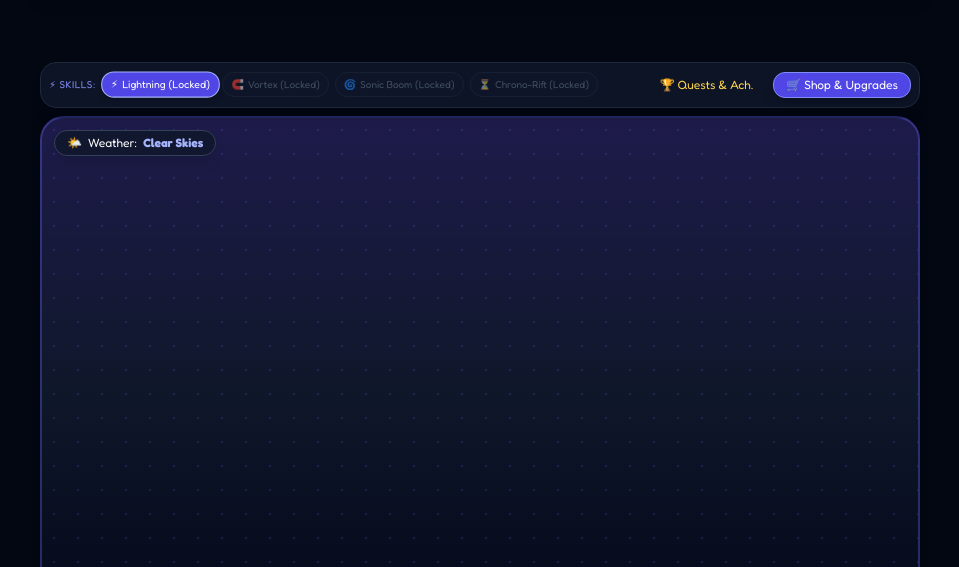
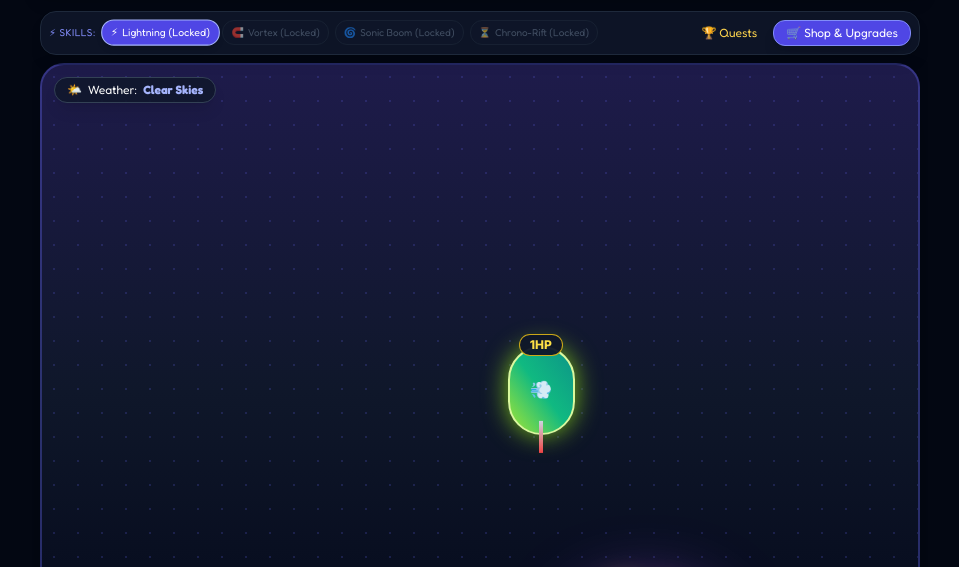
Before and after one commit to firetvvv03-master/balloonpoptest, a plain HTML site: page index.html in a window 1280 px wide. Shown: the part 70-637 px from the top of the page, without its empty margins (160-1119 px from the left). Drawn offline with nearby package versions, Linux system fonts and the light colour scheme.

Commit message:
Update index.html

```diff
--- a/index.html
+++ b/index.html
@@ -24,11 +24,14 @@
             display: flex;
             flex-direction: column;
             align-items: center;
-            justify-content: space-between;
+            justify-content: flex-start;
+            gap: 0.35rem;
             overflow: hidden;
             position: fixed;
             width: 100%;
             height: 100%;
+            padding: 0;
+            margin: 0;
         }
         .arcade-font {
             font-family: 'Fredoka', cursive;
@@ -272,7 +275,7 @@
 </head>
 <body>
 
-    <header class="w-full max-w-4xl bg-slate-900/90 backdrop-blur-md border-b border-slate-800 p-2.5 flex flex-wrap justify-between items-center shadow-lg z-10 rounded-b-2xl">
+    <header class="w-full max-w-4xl bg-slate-900/90 backdrop-blur-md border-b border-slate-800 p-2 sm:p-2.5 flex flex-wrap justify-between items-center shadow-lg z-10 rounded-b-2xl shrink-0">
         <div class="flex items-center gap-2">
             <div class="bg-indigo-600 p-1.5 rounded-xl shadow-inner border border-indigo-400">
                 <svg xmlns="http://www.w3.org/2000/svg" class="h-4 w-4 text-white" fill="none" viewBox="0 0 24 24" stroke="currentColor">
@@ -330,16 +333,16 @@
         </div>
     </header>
 
-    <main class="relative w-full max-w-4xl flex-grow flex flex-col items-center justify-center p-2 overflow-hidden">
+    <main class="relative w-full max-w-4xl flex-grow flex flex-col items-center justify-start p-1.5 sm:p-2 overflow-hidden gap-1.5 sm:gap-2">
 
         <!-- Skill Bar & Shop/Upgrade Button together -->
-        <div class="w-full bg-slate-900/90 backdrop-blur-md border border-slate-800 p-2 rounded-2xl mb-2 flex flex-wrap items-center justify-between gap-2 shadow-lg z-20">
+        <div class="w-full bg-slate-900/90 backdrop-blur-md border border-slate-800 p-1.5 sm:p-2 rounded-2xl flex flex-wrap items-center justify-between gap-2 shadow-lg z-20 shrink-0">
             <div class="flex items-center gap-2 flex-wrap flex-grow">
                 <span class="text-[10px] arcade-font text-indigo-400 uppercase tracking-wider">⚡ Skills:</span>
                 <div id="activeSkillBar" class="flex items-center gap-1.5 flex-wrap"></div>
             </div>
-            <button onclick="openAchievementsModal();" class="text-left px-3 py-1.5 text-xs hover:bg-slate-800 rounded-lg text-amber-300 arcade-font flex items-center gap-2 cursor-pointer">🏆 Quests & Ach.</button>
-            <div>
+            <div class="flex items-center gap-1.5 ml-auto">
+                <button onclick="openAchievementsModal();" class="text-left px-2.5 py-1 text-xs hover:bg-slate-800 rounded-lg text-amber-300 arcade-font flex items-center gap-1 cursor-pointer">🏆 Quests</button>
                 <button onclick="openShopModal()" class="flex items-center gap-1.5 bg-indigo-600 hover:bg-indigo-500 text-white arcade-font px-3 py-1 rounded-xl shadow-lg transition-all border border-indigo-400 active:scale-95 cursor-pointer text-xs">
                     🛒 Shop & Upgrades
                 </button>
@@ -347,7 +350,7 @@
         </div>
 
         <!-- Expanded Arena Height -->
-        <div id="gameArena" class="relative w-full h-[450px] sm:h-[550px] bg-gradient-to-b from-indigo-950 via-slate-900 to-slate-950 rounded-3xl border-2 border-indigo-500/30 shadow-2xl overflow-hidden flex flex-col items-center justify-center select-none transition-all duration-700">
+        <div id="gameArena" class="relative w-full flex-grow min-h-[350px] sm:min-h-[480px] bg-gradient-to-b from-indigo-950 via-slate-900 to-slate-950 rounded-3xl border-2 border-indigo-500/30 shadow-2xl overflow-hidden flex flex-col items-center justify-center select-none transition-all duration-700">
 
             <div class="absolute inset-0 pointer-events-none opacity-20 bg-[radial-gradient(#6366f1_1px,transparent_1px)] [background-size:24px_24px]"></div>
 
@@ -586,7 +589,6 @@
         let pendingAdAction = null;
         let activeMiniGameEvent = null;
 
-        // FIXED: Declare boss spawn level trackers to prevent ReferenceError
         let lastHydraSpawnLevel = 0;
         let lastSingularitySpawnLevel = 0;
         let lastNebulaSpawnLevel = 0;
@@ -1370,13 +1372,16 @@
             layer.appendChild(balloon);
 
             let speedMultiplier = (selectedType.speedMult || 1.0) * 0.85;
-            speedMultiplier *= currentWeather.speedMod;
+            // Prevent speedMod or Chrono Rift from making speedMultiplier 0 or negative
+            speedMultiplier *= Math.max(0.01, currentWeather.speedMod || 1.0);
 
             if (skillChronoRiftLevel > 0) {
-                speedMultiplier *= (1 - (skillChronoRiftLevel * 0.12));
-            }
-
-            const duration = speedMultiplier === 0 ? 9999 : (Math.random() * 4 + 8) / Math.max(0.2, speedMultiplier);
+                speedMultiplier *= Math.max(0.1, 1 - (skillChronoRiftLevel * 0.12));
+            }
+
+            // Ensure duration is always a valid positive number
+            let rawDuration = (Math.random() * 4 + 8) / Math.max(0.1, speedMultiplier);
+            const duration = (isNaN(rawDuration) || rawDuration <= 0 || !isFinite(rawDuration)) ? 10 : rawDuration;
 
             const animation = balloon.animate([
                 { transform: `translateY(0px)` },
@@ -1884,7 +1889,6 @@
                     renderActiveSkillBar();
                     useActiveSkill(s.id);
                 };
-                // FIXED: replaced invalid slate-750 with valid slate-700
                 btn.className = `px-2 py-1 rounded-xl border text-[10px] arcade-font flex items-center gap-1 transition-all cursor-pointer ${
                     isSelected ? 'bg-indigo-600 border-indigo-300 text-white shadow-md scale-105' :
                     isUnlocked ? 'bg-slate-800 border-slate-700 text-slate-200 hover:bg-slate-700' : 'bg-slate-900 border-slate-800 text-slate-500 opacity-60'
@@ -2161,7 +2165,7 @@
             const t = themes.find(th => th.id === themeId);
             const arena = document.getElementById('gameArena');
             if (t && arena) {
-                arena.className = `relative w-full h-[450px] sm:h-[550px] ${t.gradient} rounded-3xl border-2 ${t.border} shadow-2xl overflow-hidden flex flex-col items-center justify-center select-none transition-all duration-700`;
+                arena.className = `relative w-full flex-grow min-h-[350px] sm:min-h-[480px] ${t.gradient} rounded-3xl border-2 ${t.border} shadow-2xl overflow-hidden flex flex-col items-center justify-center select-none transition-all duration-700`;
             }
         }
 
```
